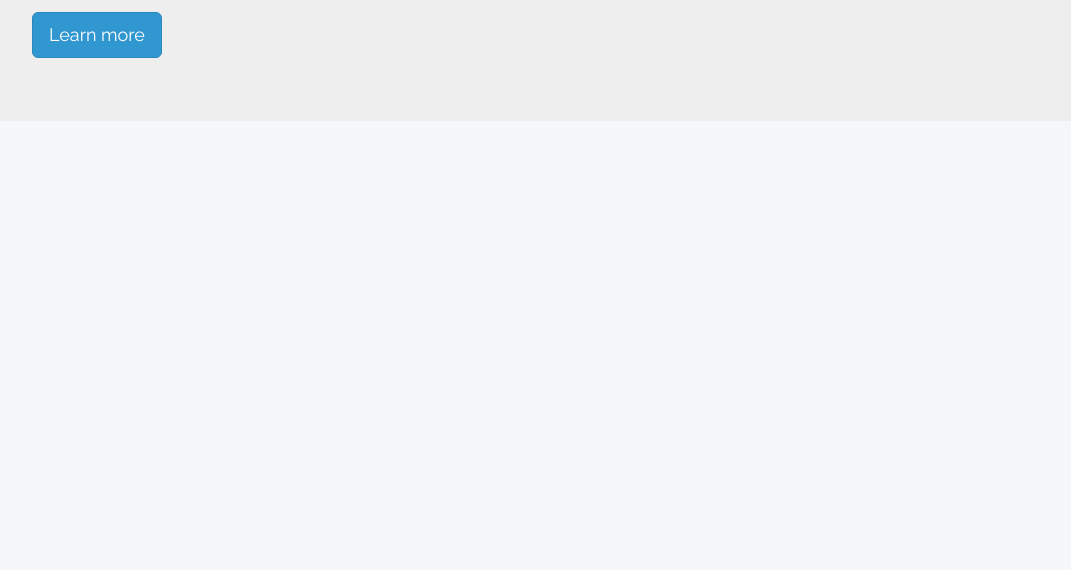
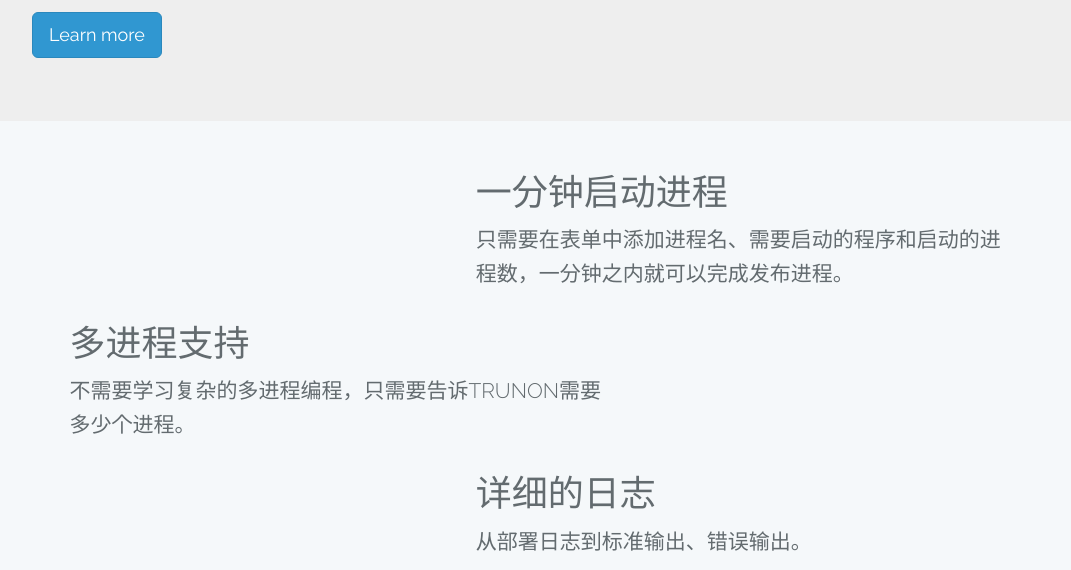
Before and after one commit to imcj/neteasehost, a plain HTML site: page www/trunon.com/index.html in a window 1280 px wide. Shown: the part 660-1230 px from the top of the page, without its empty margins (98-1169 px from the left). Before the commit the page ends 811 px from the top, so only its background shows below. Drawn offline with nearby package versions, Linux system fonts and the light colour scheme.

Commit message:
Trunon Feature

```diff
--- a/www/trunon.com/index.html
+++ b/www/trunon.com/index.html
@@ -71,6 +71,36 @@
                         <p><a class="btn btn-primary btn-lg" href="#" role="button">Learn more</a></p>
                         </div>
                 </div>
+                <div class="col-md-10 col-md-offset-1 features">
+                    <div class="row">
+                        <div class="col-md-5">
+                        </div>
+                        <div class="col-md-7">
+                            <h1>一分钟启动进程</h1>
+                            <p>只需要在表单中添加进程名、需要启动的程序和启动的进程数，一分钟之内就可以完成发布进程。</p>
+                        </div>
+                    </div>
+                </div>
+                <div class="col-md-10 col-md-offset-1 features">
+                    <div class="row">
+                        <div class="col-md-7">
+                            <h1>多进程支持</h1>
+                            <p>不需要学习复杂的多进程编程，只需要告诉TRUNON需要多少个进程。</p>
+                        </div>
+                        <div class="col-md-5">
+                        </div>
+                    </div>
+                </div>
+                <div class="col-md-10 col-md-offset-1 features">
+                    <div class="row">
+                        <div class="col-md-5">
+                        </div>
+                        <div class="col-md-7">
+                            <h1>详细的日志</h1>
+                            <p>从部署日志到标准输出、错误输出。</p>
+                        </div>
+                    </div>
+                </div>
             </div>
         </div>
     </div>
--- a/www/trunon.com/public/css/main.css
+++ b/www/trunon.com/public/css/main.css
@@ -3,3 +3,8 @@
     margin-left: auto;
     margin-right: auto;
 }
+
+.features p {
+    font-weight: 200;
+    font-size: 21px;
+}
```
